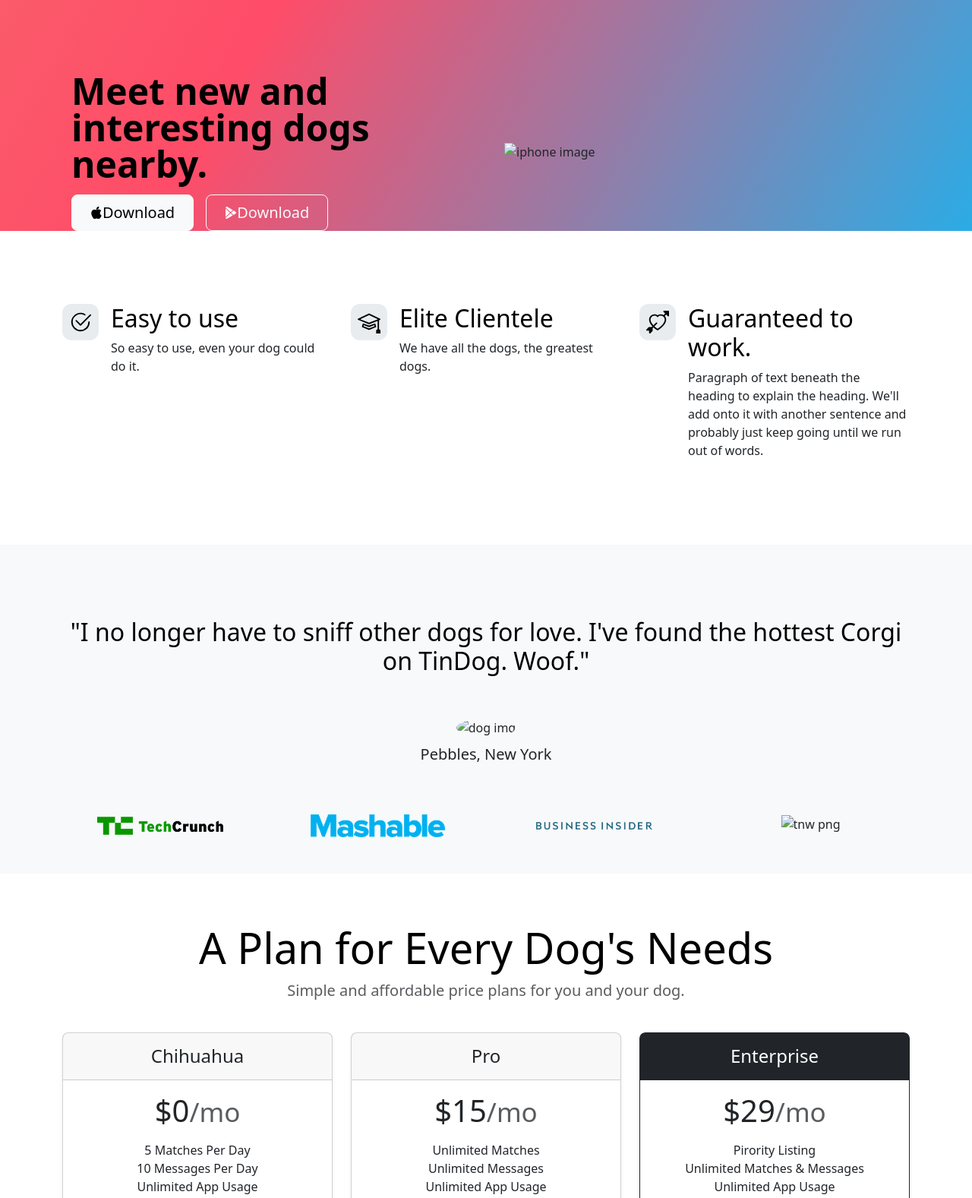
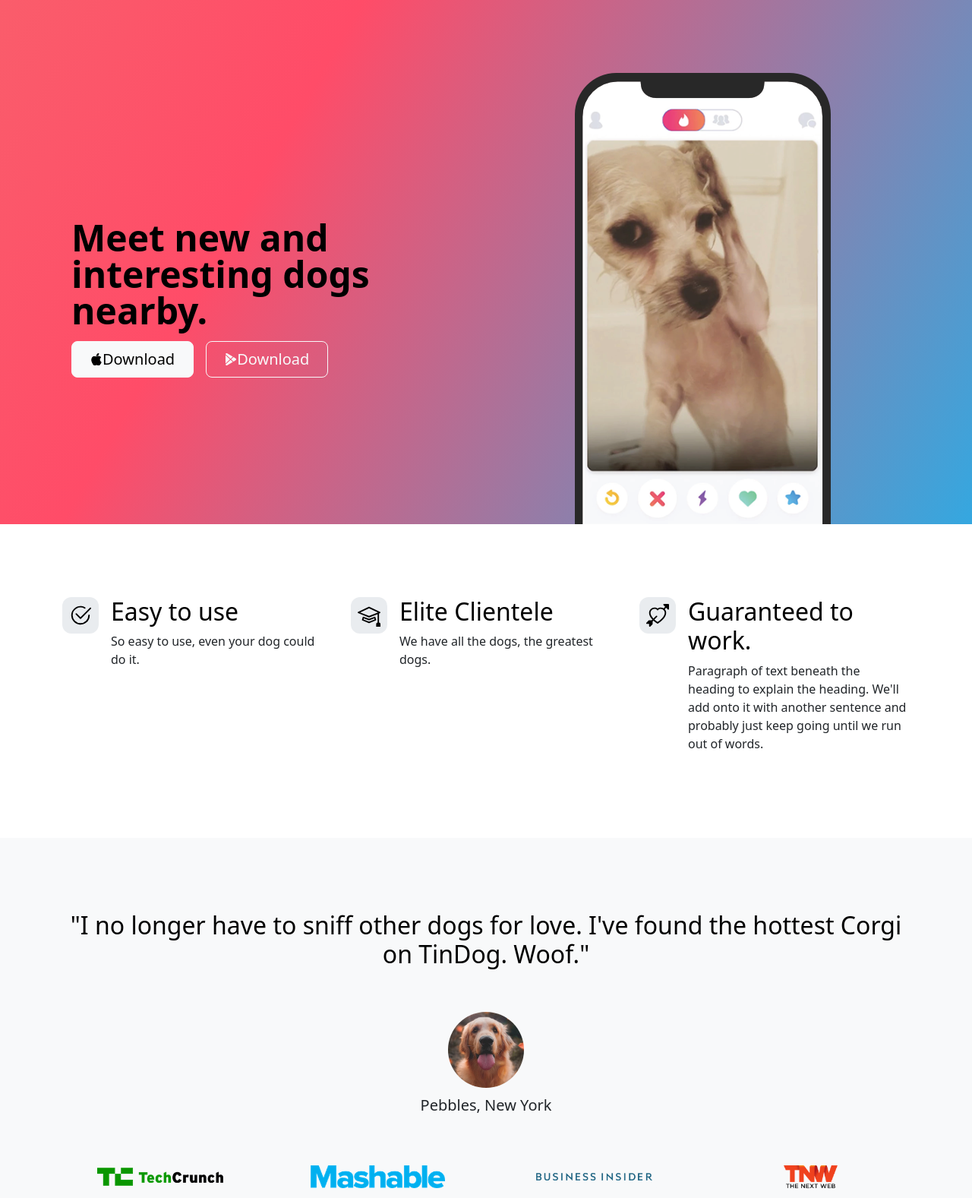
Before and after one commit to mayank645/website, a plain HTML site: page index.html in a window 1280 px wide. Shown: the top 1577 px of the page at 76% size. Drawn offline with nearby package versions, Linux system fonts and the light colour scheme; files that its build step writes are made by us from their sources.

Commit message:
Update index.html

```diff
--- a/index.html
+++ b/index.html
@@ -19,7 +19,7 @@
     <div class="container col-xxl-8 px-4 pt-5 ">
       <div class="row flex-lg-row-reverse align-items-center g-5 pt-5">
         <div class="col-10 col-sm-8 col-lg-6">
-          <img src="./images/iphone.png" class="d-block mx-lg-auto img-fluid" alt="iphone image" height="500" loading="lazy">
+          <img src="./iphone.png" class="d-block mx-lg-auto img-fluid" alt="iphone image" height="500" loading="lazy">
         </div>
         <div class="col-lg-6">
           <h1 class="display-5 fw-bold text-body-emphasis lh-1 mb-3">Meet new and interesting dogs nearby.
@@ -103,7 +103,7 @@
           <h2 class="text-body-emphasis">"I no longer have to sniff other dogs for love. I've found the hottest Corgi on TinDog. Woof."
 
             </h2>
-            <img class="profile-img mt-5" src="./images/dog-img.jpg" alt="dog img">
+            <img class="profile-img mt-5" src="./dog-img.jpg" alt="dog img">
           <p class="col-lg-8 mx-auto lead mt-2">
 
             Pebbles, New York
@@ -121,7 +121,7 @@
             <img src="./bizinsider.png" alt="bizzinsider png" height="30">
          </div>
          <div class="col-lg-3 col-sm-12">
-          <img src="./images/tnw.png" alt="tnw png" height="30">
+          <img src="./tnw.png" alt="tnw png" height="30">
        </div>
           </div>
         </div>
```
